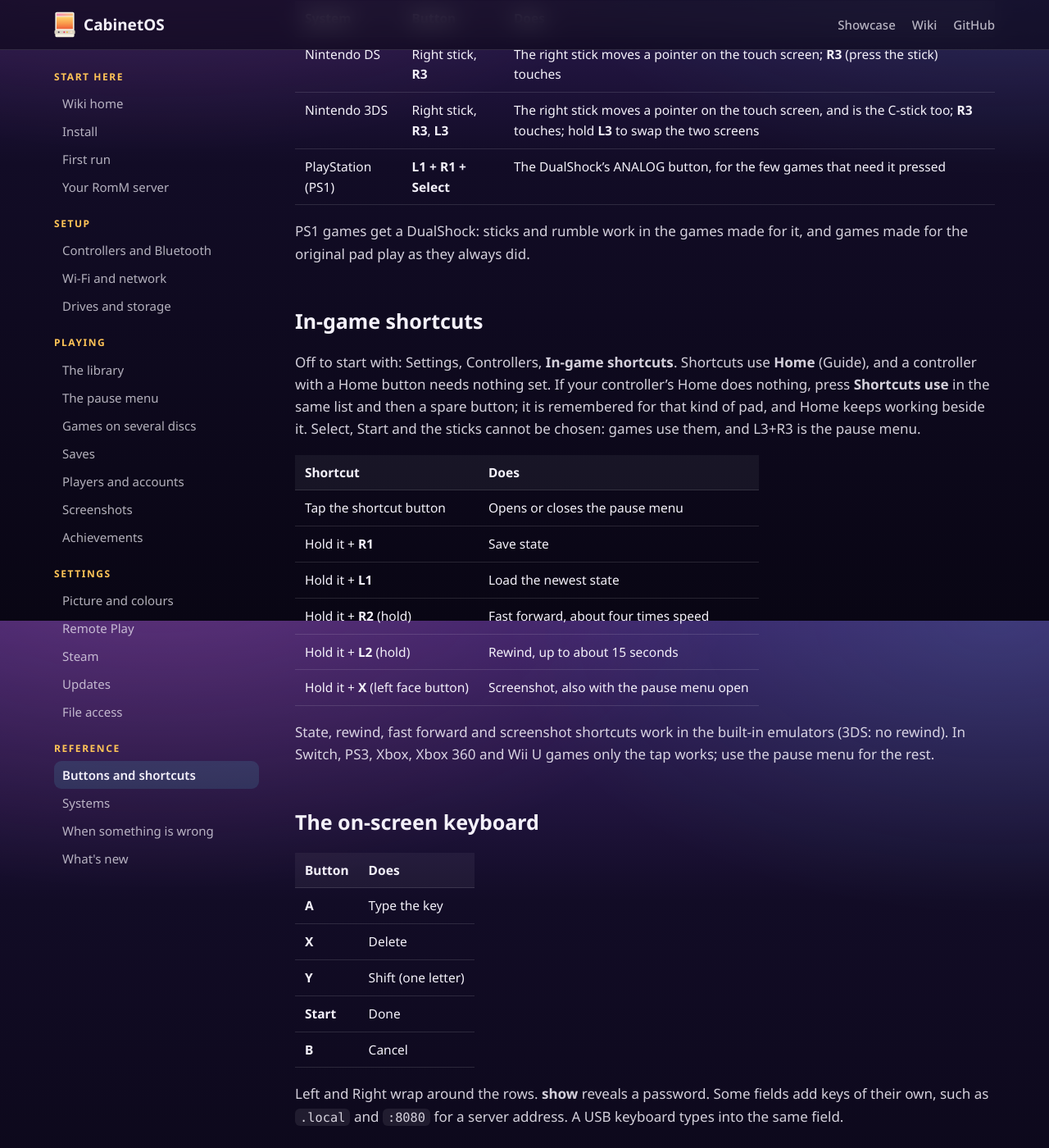
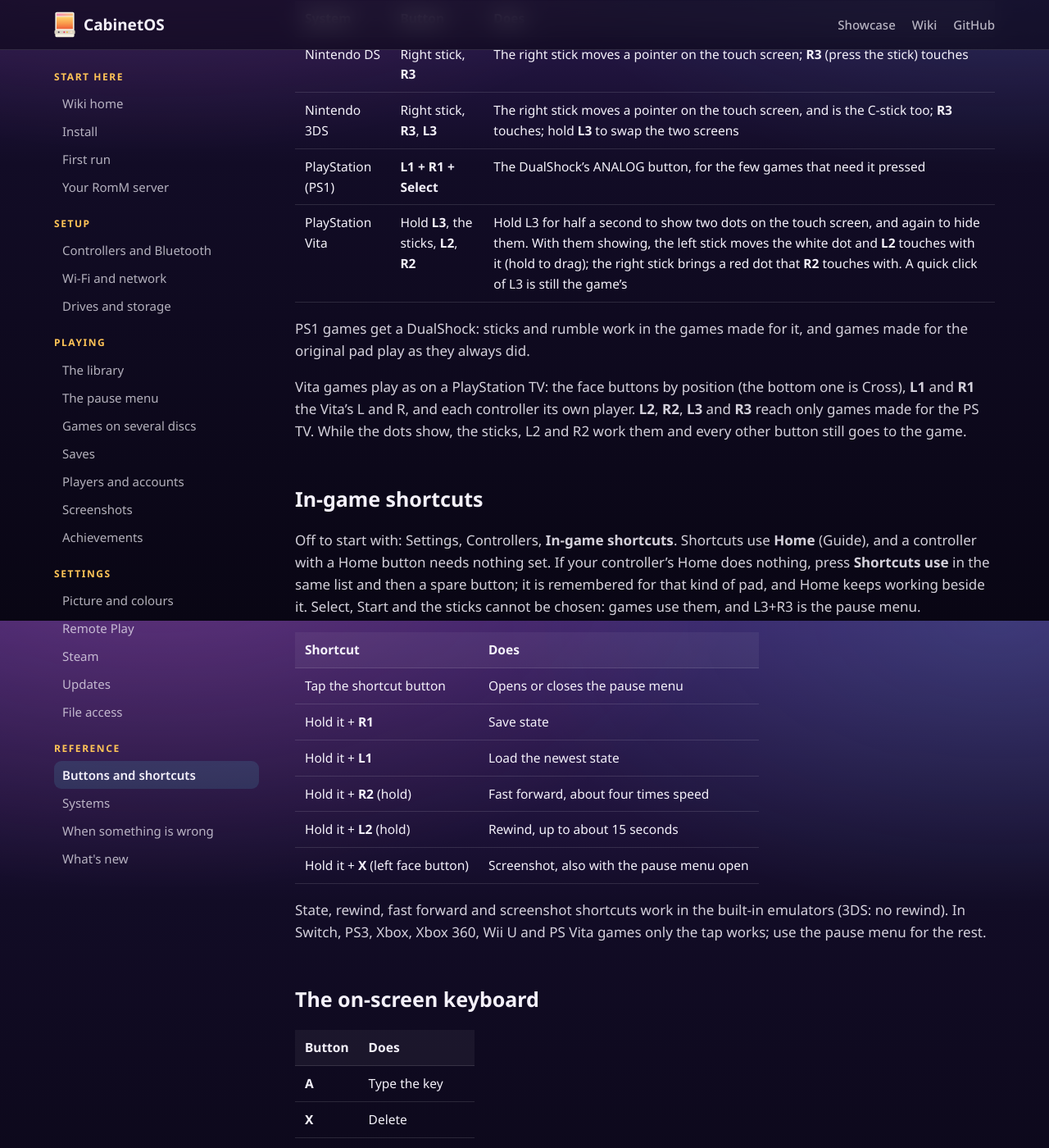
Before and after one commit to MMagTech/cabinetos, a Jekyll site: the page built from docs/wiki/navigation.md, in a window 1280 px wide and 1400 px high, scrolled down 1943 px. Shown: the whole window at 82% size. Built offline with Jekyll 4.4.1, drawn with Linux system fonts in a browser that asks for light colours; our own code applies the rules of GitHub Pages for plain Markdown files; some of the changed text lies outside the part shown.

Commit message:
Wiki: the Vita's controls, and the Vita's and 3DS's messages
Navigation's per-system table gains the PlayStation Vita (the touch dots on
L3, the sticks, L2 and R2, and what its buttons are), and two lists of the
separate emulators name it. Troubleshooting gains the Vita's three firmware
messages and the 3DS's two refusals, which no page explained.

Co-Authored-By: Claude Opus 5.5 <noreply@anthropic.com>

```diff
--- a/docs/wiki/navigation.md
+++ b/docs/wiki/navigation.md
@@ -59,16 +59,23 @@ and **A** steps through it.
 
 The Home (Guide) button is never passed to a game.
 
-## On three systems
+## On four systems
 
 | System | Button | Does |
 |---|---|---|
 | Nintendo DS | Right stick, **R3** | The right stick moves a pointer on the touch screen; **R3** (press the stick) touches |
 | Nintendo 3DS | Right stick, **R3**, **L3** | The right stick moves a pointer on the touch screen, and is the C-stick too; **R3** touches; hold **L3** to swap the two screens |
 | PlayStation (PS1) | **L1 + R1 + Select** | The DualShock's ANALOG button, for the few games that need it pressed |
+| PlayStation Vita | Hold **L3**, the sticks, **L2**, **R2** | Hold L3 for half a second to show two dots on the touch screen, and again to hide them. With them showing, the left stick moves the white dot and **L2** touches with it (hold to drag); the right stick brings a red dot that **R2** touches with. A quick click of L3 is still the game's |
 
 PS1 games get a DualShock: sticks and rumble work in the games made
 for it, and games made for the original pad play as they always did.
+
+Vita games play as on a PlayStation TV: the face buttons by position (the
+bottom one is Cross), **L1** and **R1** the Vita's L and R, and each
+controller its own player. **L2**, **R2**, **L3** and **R3** reach only games
+made for the PS TV. While the dots show, the sticks, L2 and R2 work them and
+every other button still goes to the game.
 
 ## In-game shortcuts
 
@@ -89,7 +96,7 @@ use them, and L3+R3 is the pause menu.
 | Hold it + **X** (left face button) | Screenshot, also with the pause menu open |
 
 State, rewind, fast forward and screenshot shortcuts work in the built-in
-emulators (3DS: no rewind). In Switch, PS3, Xbox, Xbox 360 and Wii U games only the tap works;
+emulators (3DS: no rewind). In Switch, PS3, Xbox, Xbox 360, Wii U and PS Vita games only the tap works;
 use the pause menu for the rest.
 
 ## The on-screen keyboard
```
Also changed, not shown: docs/wiki/troubleshooting.md (+7 -2 lines).
